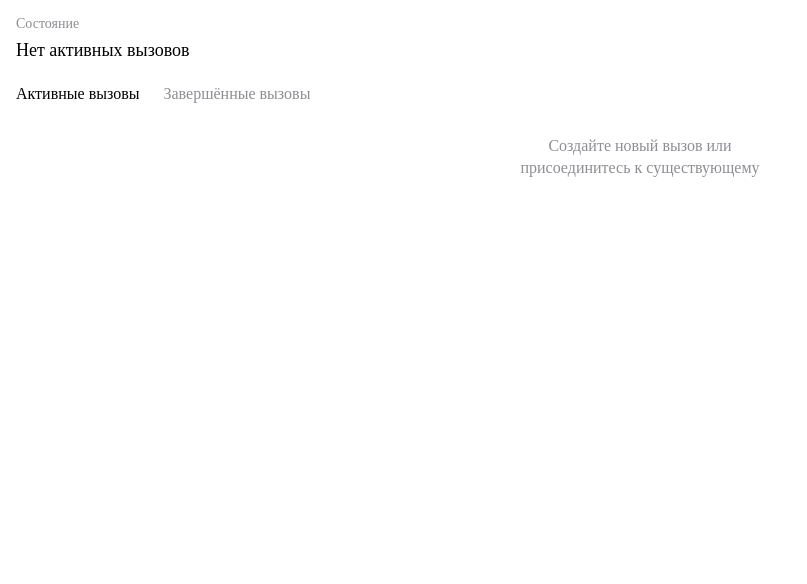
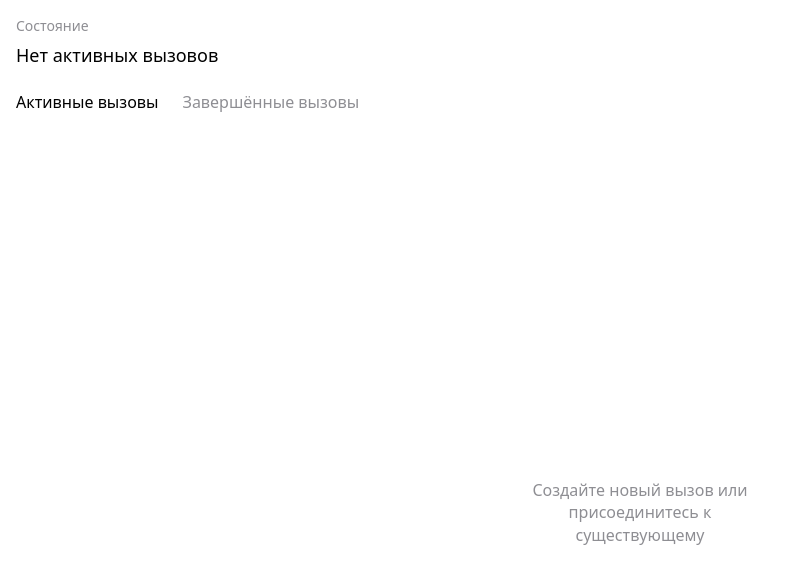
Before and after one commit to nsnacademy/nsn-tgproj, a React (Vite) app: page / in a window 1280 px wide. Shown: the top 584 px of the page, without its empty margins (0-807 px from the left). Built offline with nearby package versions, Linux system fonts and the light colour scheme.

Commit message:
v1.1 home

```diff
--- a/src/screens/Home/styles.ts
+++ b/src/screens/Home/styles.ts
@@ -1,11 +1,13 @@
 import styled from 'styled-components';
 
 export const HomeContainer = styled.div`
-  flex: 1;
-
   display: flex;
   flex-direction: column;
+
+  /* 🔹 основной внутренний отступ */
   padding: 16px;
+  height: 100vh;
+  box-sizing: border-box;
 `;
 
 export const Header = styled.div`
@@ -43,8 +45,7 @@ export const Content = styled.div`
   display: flex;
   align-items: center;
   justify-content: center;
-
-  min-height: 0;
+  padding-top: 96px;
 `;
 
 export const EmptyText = styled.div`
--- a/src/screens/Splash/styles.ts
+++ b/src/screens/Splash/styles.ts
@@ -1,14 +1,25 @@
 import styled from 'styled-components';
 
 export const SplashContainer = styled.div`
+<<<<<<< HEAD
   flex: 1;
+=======
+  width: 100%;
+  height: 100%;
+>>>>>>> e2fd922 (v1.1 home)
 
   display: flex;
   flex-direction: column;
   align-items: center;
   justify-content: center;
 
+<<<<<<< HEAD
   padding: 16px;
+=======
+  /* 🔹 безопасные отступы уже учтены глобально */
+  padding: 16px;
+
+>>>>>>> e2fd922 (v1.1 home)
   text-align: center;
 `;
 
--- a/src/shared/config/globalStyles.ts
+++ b/src/shared/config/globalStyles.ts
@@ -1,25 +1,31 @@
 import { createGlobalStyle } from 'styled-components';
 
 export const GlobalStyles = createGlobalStyle`
-  * {
+  *,
+  *::before,
+  *::after {
     box-sizing: border-box;
+    -webkit-tap-highlight-color: transparent;
   }
 
   html, body, #root {
     height: 100%;
     margin: 0;
+    padding: 0;
+    overflow: hidden;
   }
 
+  /* 🧠 Telegram / iOS safe areas */
   body {
-    background: var(--tg-bg, #fff);
-    color: #000;
+    padding-top: env(safe-area-inset-top);
+    padding-right: env(safe-area-inset-right);
+    padding-bottom: env(safe-area-inset-bottom);
+    padding-left: env(safe-area-inset-left);
   }
 
-  .safe-screen {
-    padding-top: env(safe-area-inset-top);
-    padding-bottom: env(safe-area-inset-bottom);
-
-    padding-top: max(env(safe-area-inset-top), var(--tg-safe-top));
-    padding-bottom: max(env(safe-area-inset-bottom), var(--tg-safe-bottom));
+  /* Убираем bounce / overscroll */
+  body {
+    font-family: system-ui, -apple-system, BlinkMacSystemFont, sans-serif;
+    background: #fff;
   }
 `;
```
Also changed, not shown: src/shared/types/telegram.d.ts (+14 -11 lines).
